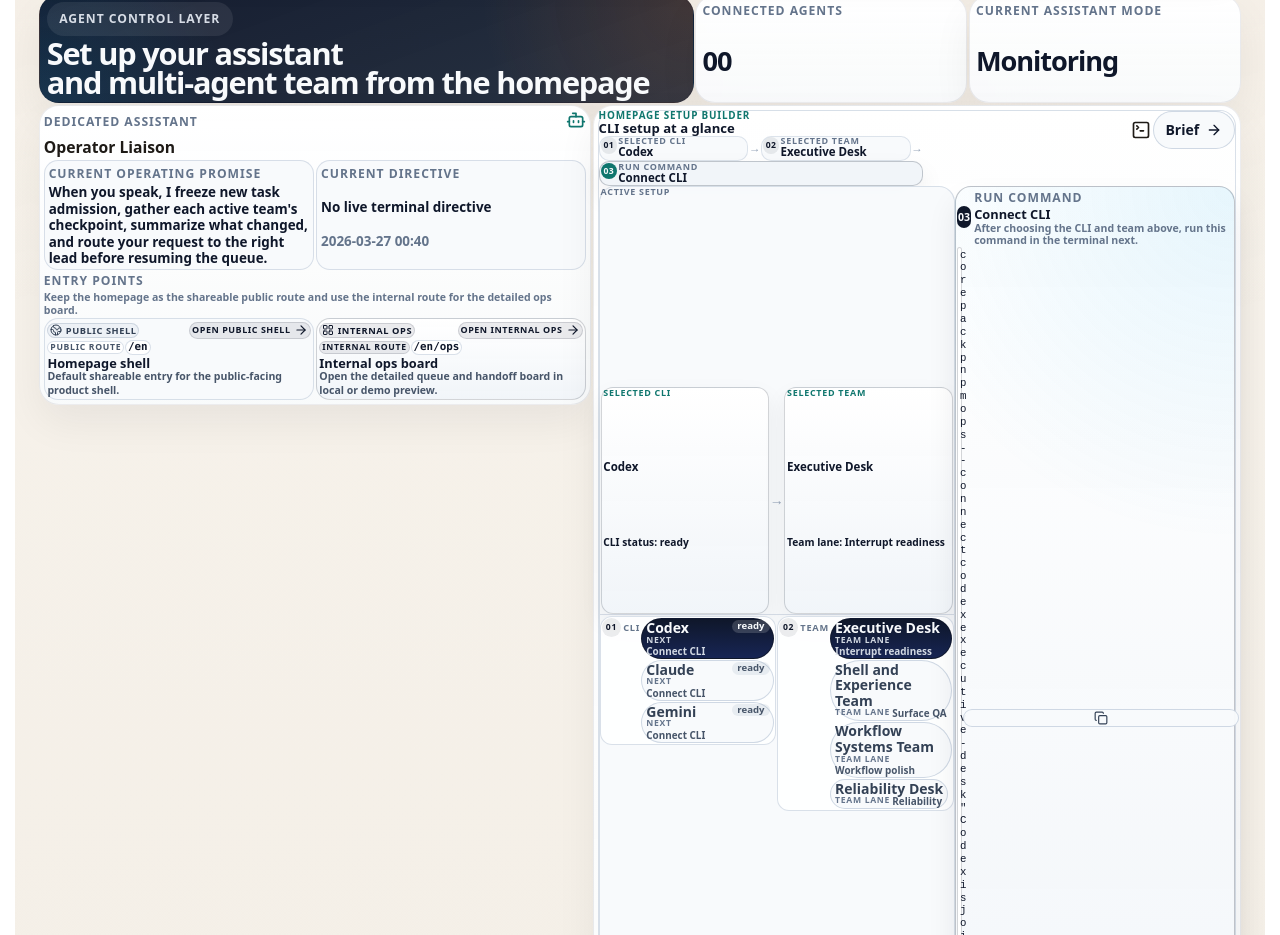
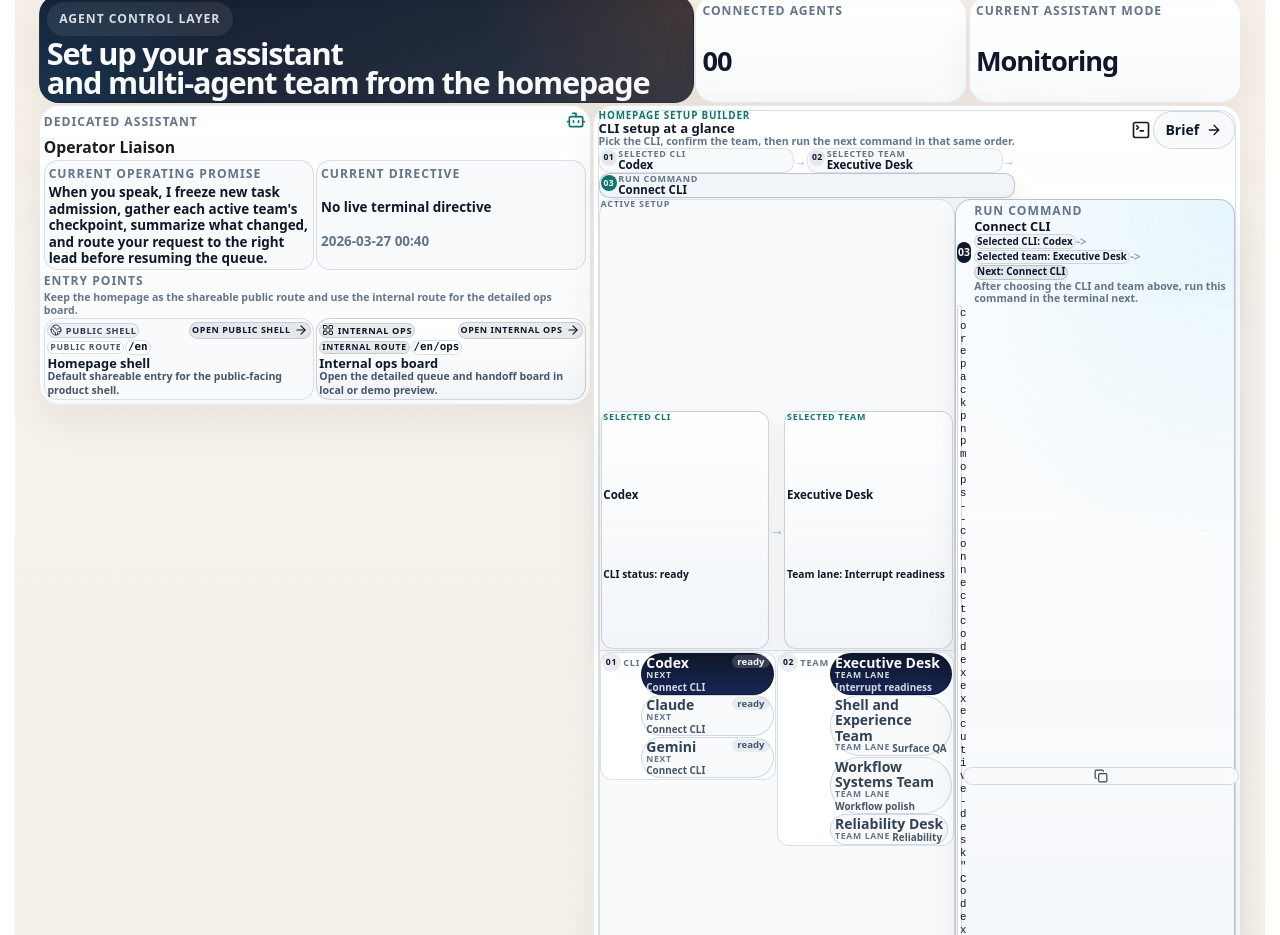
Before and after one commit to GongJae00/research-pages, a Next.js app in the folder apps/web/: page /en in a window 1280 px wide. Shown: the part 1580-2515 px from the top of the page. Built offline with nearby package versions, Linux system fonts and the light colour scheme; no server answers.

Commit message:
Autonomy batch 1746: shell-experience, workflow-systems

```diff
--- a/apps/web/src/components/homepage-agent-control-section.module.css
+++ b/apps/web/src/components/homepage-agent-control-section.module.css
@@ -936,8 +936,9 @@
   display: inline-flex;
   align-items: center;
   flex-wrap: wrap;
-  justify-content: flex-end;
+  justify-content: flex-start;
   gap: 0.04rem;
+  margin-top: 0.02rem;
 }
 
 .setupCommandInlinePath {
@@ -955,6 +956,12 @@
   font-size: 0.62rem;
   font-weight: 800;
   line-height: 1;
+  overflow-wrap: anywhere;
+}
+
+.setupCommandInlinePathAccent {
+  border-color: rgba(15, 23, 42, 0.18);
+  background: rgba(15, 23, 42, 0.08);
 }
 
 .setupCommandInlineMain {
--- a/apps/web/src/components/homepage-agent-control-section.tsx
+++ b/apps/web/src/components/homepage-agent-control-section.tsx
@@ -505,6 +505,7 @@ export function HomepageAgentControlSection({
                 <div className={styles.setupTitleRow}>
                   <h4>{copy.setupBuilderTitle}</h4>
                 </div>
+                <p className={styles.setupTitleHint}>{copy.setupSequenceIntro}</p>
                 <div className={styles.setupCompactSummary} aria-label={setupFlowLabel}>
                   <div className={styles.setupCompactSummaryItem}>
                     <span className={styles.setupCompactSummaryOrdinal}>01</span>
@@ -670,6 +671,25 @@ export function HomepageAgentControlSection({
                       <div className={styles.setupCommandInlineCopy}>
                         <span className={styles.metaLabel}>{copy.runCommandLabel}</span>
                         <strong>{nextSetupCommand.title}</strong>
+                        <div className={styles.setupCommandInlineMeta} aria-label={setupFlowLabel}>
+                          <span className={styles.setupCommandInlinePath}>
+                            {copy.selectedCli}: {selectedProvider?.label ?? "-"}
+                          </span>
+                          <span className={styles.setupCompactSummaryDivider} aria-hidden="true">
+                            -&gt;
+                          </span>
+                          <span className={styles.setupCommandInlinePath}>
+                            {copy.selectedTeamLabel}: {selectedTeam?.name ?? "-"}
+                          </span>
+                          <span className={styles.setupCompactSummaryDivider} aria-hidden="true">
+                            -&gt;
+                          </span>
+                          <span
+                            className={`${styles.setupCommandInlinePath} ${styles.setupCommandInlinePathAccent}`}
+                          >
+                            {copy.nextActionLabel}: {nextSetupCommand.title}
+                          </span>
+                        </div>
                         <p className={styles.setupTitleHint}>{copy.nextCommandHelp}</p>
                       </div>
                     </div>
```
Also changed, not shown: apps/web/src/components/affiliation-workspace.tsx (+12 -13 lines).
